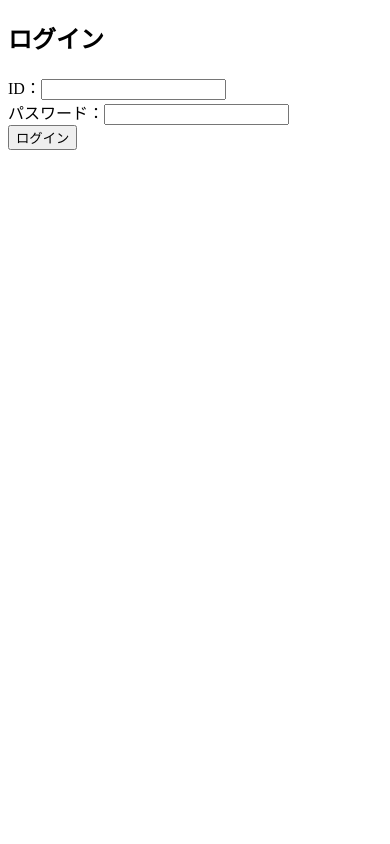
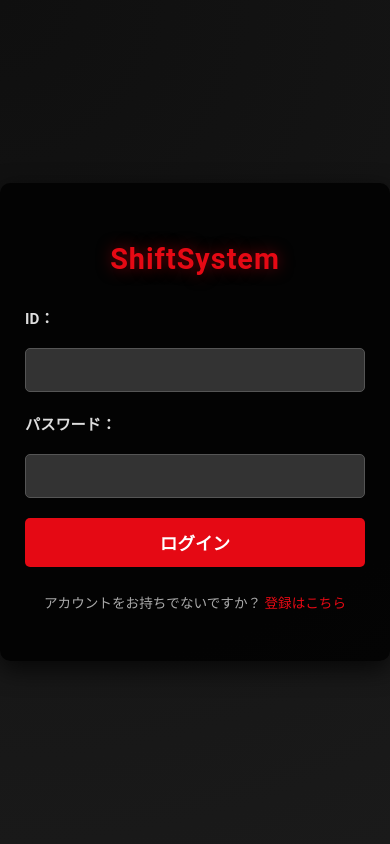
Before and after one commit to Manankimodo/ayosuya, a Flask app: page /login/ in a window 390 px wide. Run offline with Flask 3, Linux system fonts and the light colour scheme.

Commit message:
ログインのcssをネトフリのような感じにしました。

```diff
--- /dev/null
+++ b/sotuken/static/login.css
@@ -0,0 +1,145 @@
+
+    /* ===== 背景 ===== */
+    body {
+      font-family: "Roboto", "ヒラギノ角ゴ ProN", Meiryo, sans-serif;
+      margin: 0;
+      padding: 0;
+      height: 100vh;
+      display: flex;
+      justify-content: center;
+      align-items: center;
+      background: radial-gradient(circle at top left, #0f0f0f, #1a1a1a);
+      color: #fff;
+    }
+
+    /* ===== 半透明コンテナ ===== */
+    .login-container {
+      background: rgba(0, 0, 0, 0.85);
+      padding: 50px 40px;
+      border-radius: 10px;
+      width: 90%;
+      max-width: 400px;
+      box-shadow: 0 8px 25px rgba(0, 0, 0, 0.7);
+      text-align: center;
+      animation: fadeIn 0.8s ease-in-out;
+    }
+
+    /* ===== タイトル（Netflix風ロゴ） ===== */
+    h2 {
+      font-size: 2em;
+      margin-bottom: 30px;
+      color: #e50914;
+      font-weight: 700;
+      letter-spacing: 1px;
+      text-shadow: 0 0 15px rgba(229, 9, 20, 0.5);
+    }
+
+    /* ===== フォーム ===== */
+    form {
+      display: flex;
+      flex-direction: column;
+      gap: 20px;
+      text-align: left;
+    }
+
+    label {
+      font-weight: bold;
+      font-size: 0.95em;
+      color: #ddd;
+    }
+
+    input[type="text"],
+    input[type="password"] {
+      background: #333;
+      border: 1px solid #555;
+      border-radius: 5px;
+      padding: 12px;
+      color: #fff;
+      font-size: 1em;
+      transition: 0.3s;
+    }
+
+    input[type="text"]:focus,
+    input[type="password"]:focus {
+      border-color: #e50914;
+      box-shadow: 0 0 8px rgba(229, 9, 20, 0.7);
+      outline: none;
+    }
+
+    /* ===== ボタン ===== */
+    button {
+      background: #e50914;
+      color: #fff;
+      border: none;
+      border-radius: 5px;
+      padding: 12px;
+      font-size: 1.1em;
+      font-weight: bold;
+      cursor: pointer;
+      transition: 0.3s;
+      text-transform: uppercase;
+    }
+
+    button:hover {
+      background: #f6121d;
+      transform: scale(1.02);
+      box-shadow: 0 0 10px rgba(229, 9, 20, 0.8);
+    }
+
+    /* ===== フラッシュメッセージ ===== */
+    .alert {
+      padding: 10px;
+      border-radius: 6px;
+      margin-bottom: 15px;
+      font-size: 0.9em;
+      text-align: center;
+    }
+
+    .alert-success {
+      background-color: rgba(0, 255, 150, 0.15);
+      color: #00ff99;
+    }
+
+    .alert-error,
+    .alert-danger {
+      background-color: rgba(255, 60, 60, 0.2);
+      color: #ff6b6b;
+    }
+
+    /* ===== 下部リンク ===== */
+    .footer {
+      margin-top: 25px;
+      font-size: 0.85em;
+      color: #aaa;
+    }
+
+    .footer a {
+      color: #e50914;
+      text-decoration: none;
+    }
+
+    .footer a:hover {
+      text-decoration: underline;
+    }
+
+    /* ===== スマホ対応 ===== */
+    @media (max-width: 600px) {
+      .login-container {
+        padding: 35px 25px;
+      }
+      h2 {
+        font-size: 1.8em;
+      }
+    }
+
+    /* ===== アニメーション ===== */
+    @keyframes fadeIn {
+      from {
+        opacity: 0;
+        transform: translateY(20px);
+      }
+      to {
+        opacity: 1;
+        transform: translateY(0);
+      }
+    }
--- a/sotuken/templates/login.html
+++ b/sotuken/templates/login.html
@@ -1,11 +1,16 @@
 <!DOCTYPE html>
 <html lang="ja">
 <head>
-    <meta charset="UTF-8">
-    <title>ログイン</title>
+  <meta charset="UTF-8">
+  <meta name="viewport" content="width=device-width, initial-scale=1.0">
+  <link rel="stylesheet" href="{{ url_for('static', filename='login.css') }}">
+  <title>ログイン | ShiftSystem</title>
+
+
 </head>
 <body>
-    <h2>ログイン</h2>
+  <div class="login-container">
+    <h2>ShiftSystem</h2>
 
     {% with messages = get_flashed_messages(with_categories=true) %}
     {% if messages %}
@@ -17,11 +22,19 @@
     {% endif %}
     {% endwith %}
 
+    <form action="/login" method="POST">
+      <label>ID：</label>
+      <input type="text" name="user_id" required>
 
-    <form action="/login" method="POST">
-        <label>ID：</label><input type="text" name="user_id" required><br>
-        <label>パスワード：</label><input type="password" name="password" required><br>
-        <button type="submit">ログイン</button>
+      <label>パスワード：</label>
+      <input type="password" name="password" required>
+
+      <button type="submit">ログイン</button>
     </form>
+
+    <div class="footer">
+      <p>アカウントをお持ちでないですか？ <a href="{{ url_for('calendar.calendar') }}">登録はこちら</a></p>
+    </div>
+  </div>
 </body>
 </html>
```
Also changed, not shown: sotuken/chroma_db/chroma.sqlite3.
